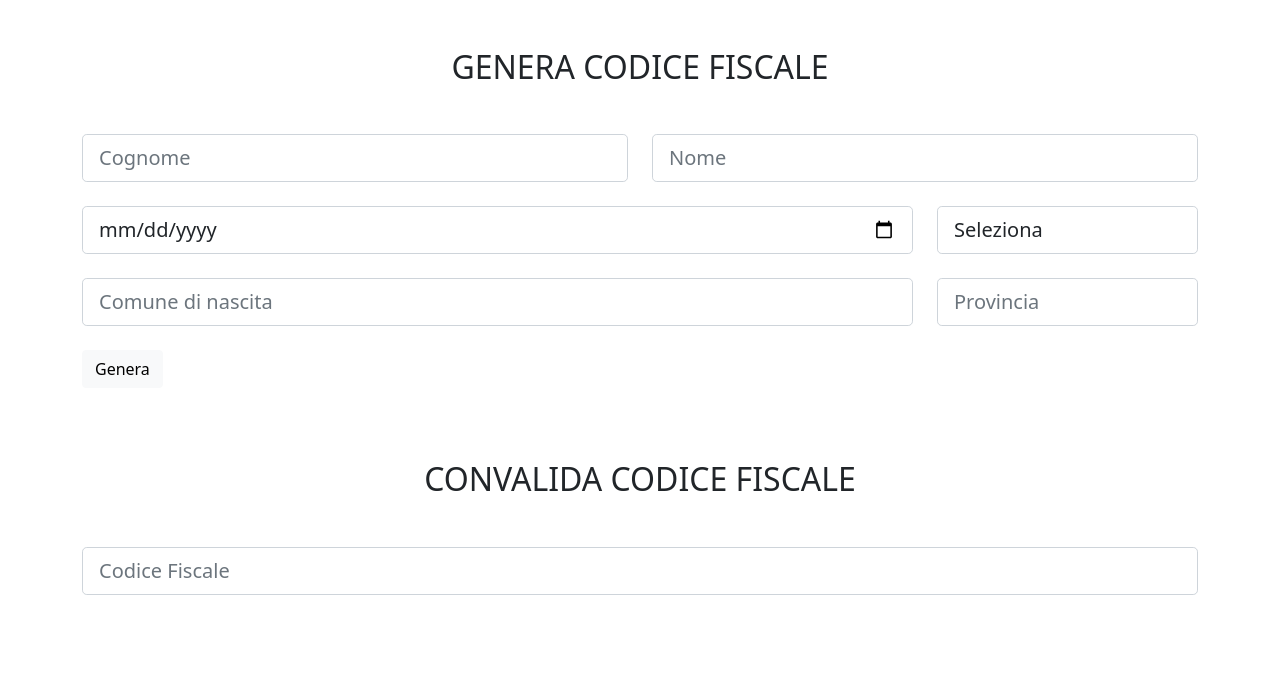
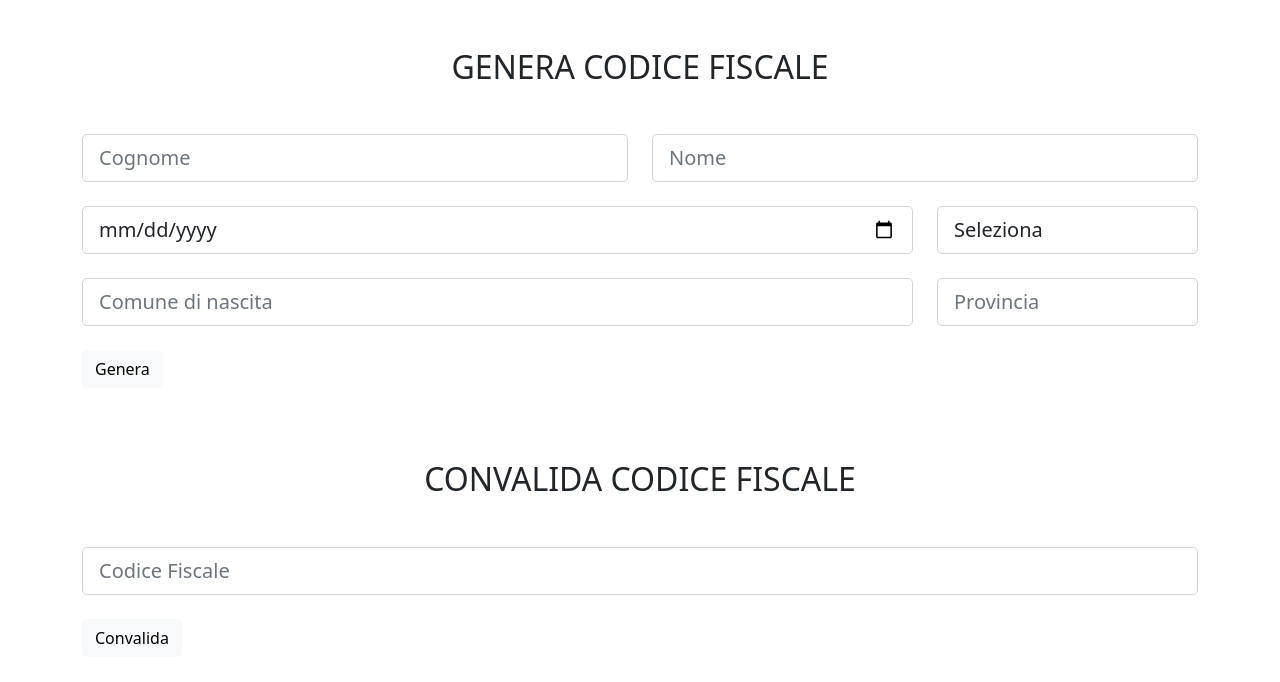
Before and after one commit to andreachicco/creazione-verifica-codice-fiscale, a plain HTML site: page src/index.html in a window 1280 px wide. Drawn offline with nearby package versions, Linux system fonts and the light colour scheme.

Commit message:
aggiunto button per form di convalida e aggiornato file README

```diff
--- a/src/index.html
+++ b/src/index.html
@@ -77,6 +77,8 @@
               </div>
             </div>
           </div>
+
+          <button type="submit" class="btn btn-light btn-block mb-4">Convalida</button>
         </form>
 
         <p class="validation-output text-center"></p>
```
Also changed, not shown: README.md.
